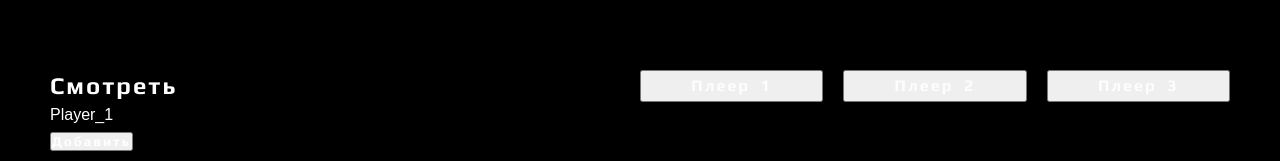
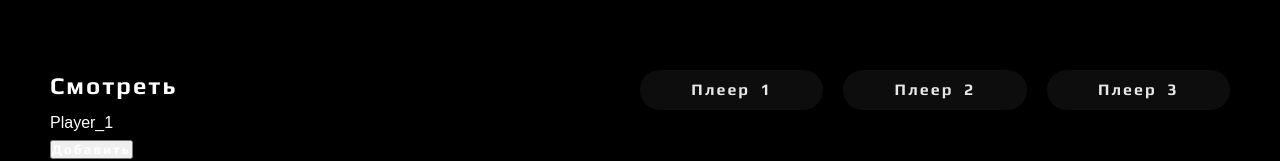
Before and after one commit to DN-org/dini, a React (Create React App) app: page /Movies in a window 1280 px wide. Shown: the part 1022-1183 px from the top of the page. Built offline with nearby package versions, Linux system fonts and the light colour scheme; the HTML template or start-up script is replaced by a standard one.

Commit message:
Пофиксил кнопку

```diff
--- a/src/components/CustomButton/CustomButton.tsx
+++ b/src/components/CustomButton/CustomButton.tsx
@@ -1,15 +1,18 @@
 import React from "react";
+import { ButtonProps } from "@mui/material"; // Assuming you're using Material-UI, adjust the import as needed
 import { CustomButtonStyled } from "./CustomButton.styled";
 
-// Определение типов для пропсов
-interface CustomButtonProps {
+interface CustomButtonProps extends ButtonProps {
   children: React.ReactNode;
-  onClick?: () => void;
+  onClick?: (e: React.MouseEvent<HTMLButtonElement>) => void;
 }
 
-// Компонент кнопки
-const CustomButton: React.FC<CustomButtonProps> = ({ children, onClick }) => {
-  return <CustomButtonStyled onClick={onClick}>{children}</CustomButtonStyled>;
+const CustomButton: React.FC<CustomButtonProps> = ({ children, onClick, ...rest }) => {
+  return (
+    <CustomButtonStyled onClick={onClick} {...rest}>
+      {children}
+    </CustomButtonStyled>
+  );
 };
 
 export default CustomButton;
--- a/src/components/pages/MoviesPage/Player/Player.tsx
+++ b/src/components/pages/MoviesPage/Player/Player.tsx
@@ -11,6 +11,7 @@ import {
 //Modal
 import Modal from "../../../PopUp/Modal";
 import Test from "../../../PopUp/Test/Test";
+import CustomButton from "../../../CustomButton/CustomButton";
 
 // Test
 const ProductAdmin = () => <div>Player_1</div>;
@@ -31,17 +32,17 @@ const Player: React.FC = () => {
         <h3>Смотреть</h3>
 
         <AnotherPlayerCont>
-          <button data-name="Player_1" onClick={handleTab}>
+          <CustomButton data-name="Player_1" onClick={handleTab}>
             <h4> Плеер 1</h4>
-          </button>
+          </CustomButton>
 
-          <button data-name="Player_2" onClick={handleTab}>
+          <CustomButton data-name="Player_2" onClick={handleTab}>
             <h4> Плеер 2</h4>
-          </button>
+          </CustomButton>
 
-          <button data-name="Player_3" onClick={handleTab}>
+          <CustomButton data-name="Player_3" onClick={handleTab}>
             <h4> Плеер 3</h4>
-          </button>
+          </CustomButton>
         </AnotherPlayerCont>
       </OtherPlayerCont>
 
```
